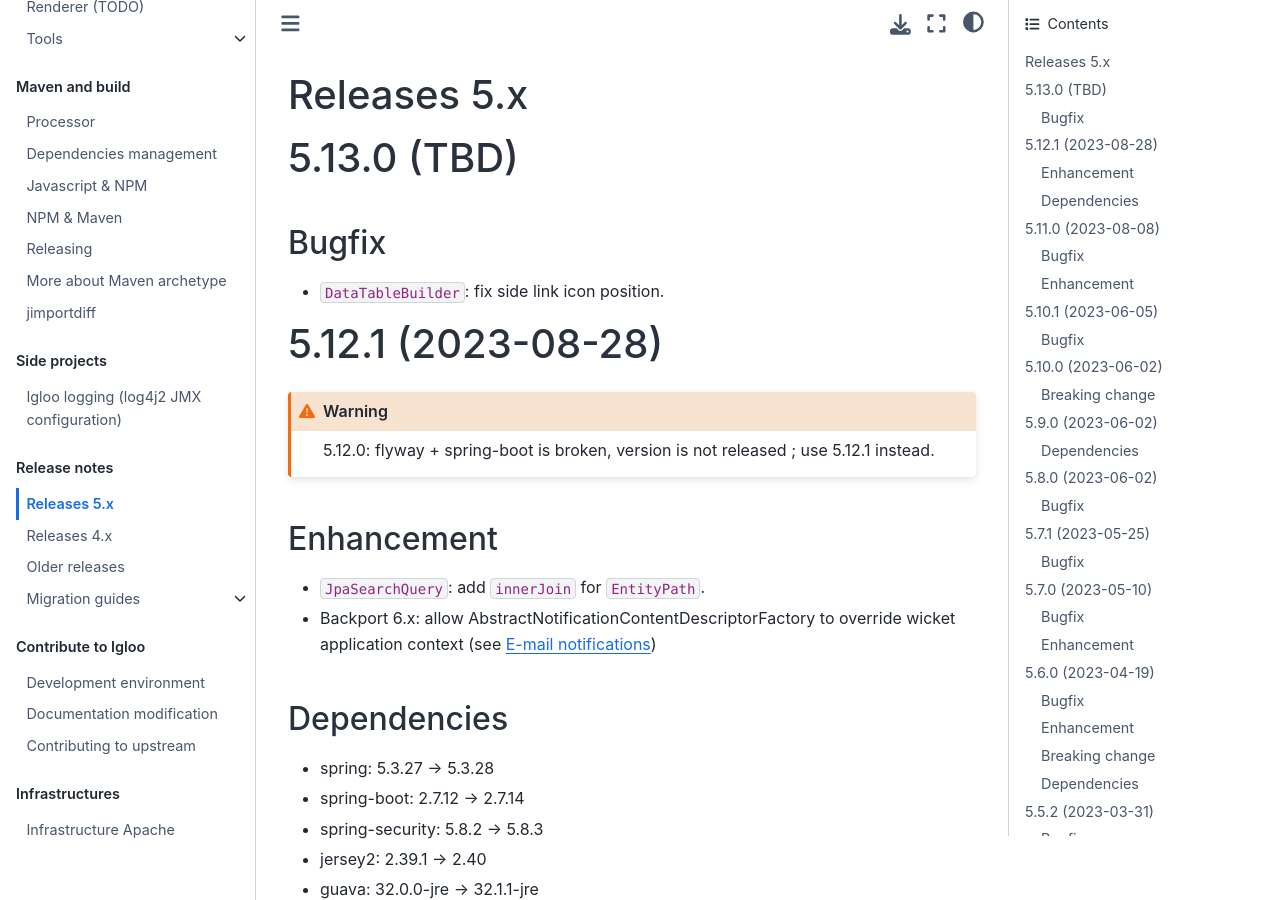
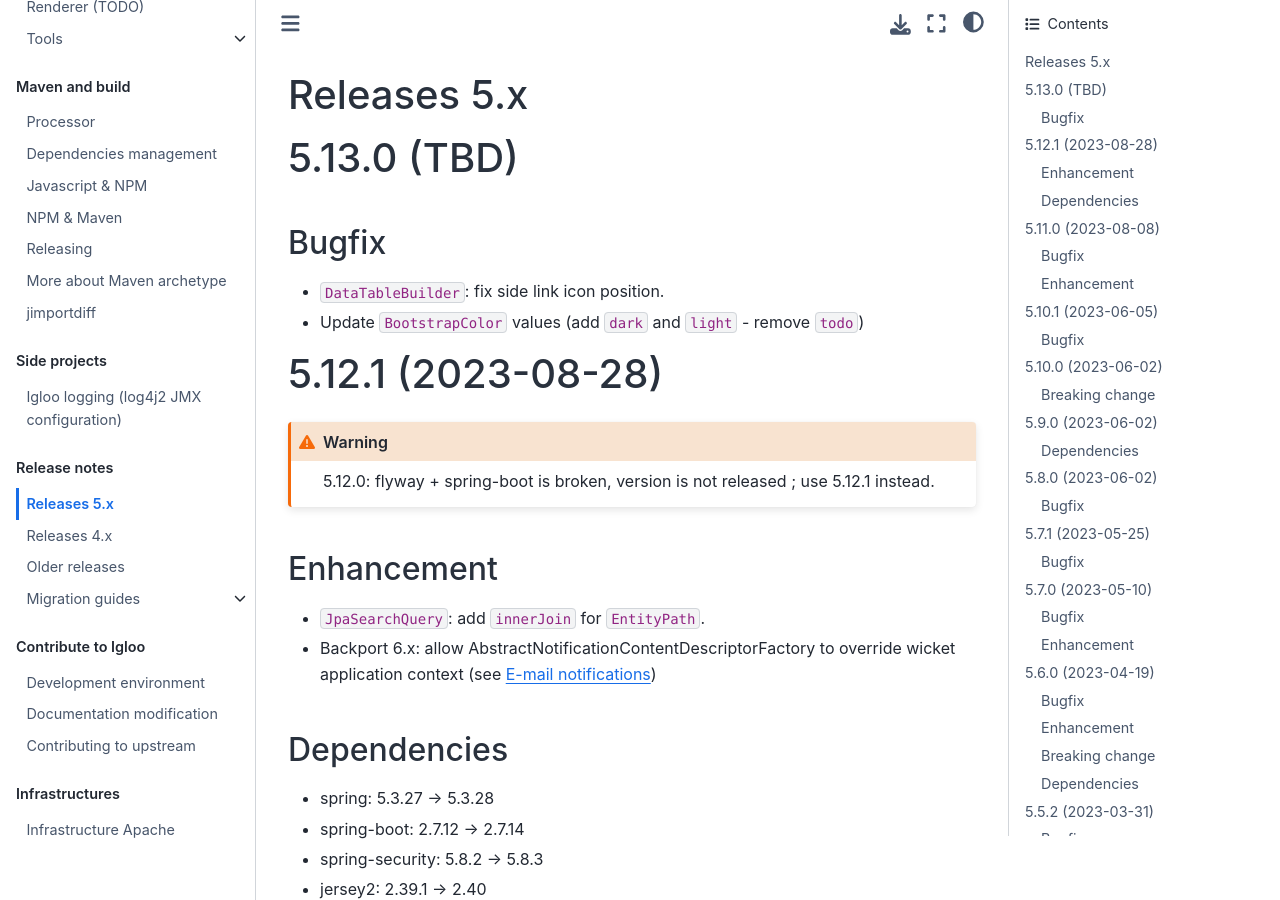
Before and after one commit to igloo-project/igloo-doc, a Sphinx documentation site: the page built from source/release-notes/releases-5.x.md, in a window 1280 px wide and 900 px high. Built offline with Sphinx 7.4.7 and the Sphinx Book theme 1.1.4, drawn with Linux system fonts in a browser that asks for light colours.

Commit message:
Changelog 5.13.0

```diff
--- a/source/release-notes/releases-5.x.md
+++ b/source/release-notes/releases-5.x.md
@@ -7,6 +7,7 @@
 ## Bugfix
 
 * `DataTableBuilder`: fix side link icon position.
+* Update `BootstrapColor` values (add `dark` and `light` - remove `todo`)
 
 (v5.12.1)=
 
```
